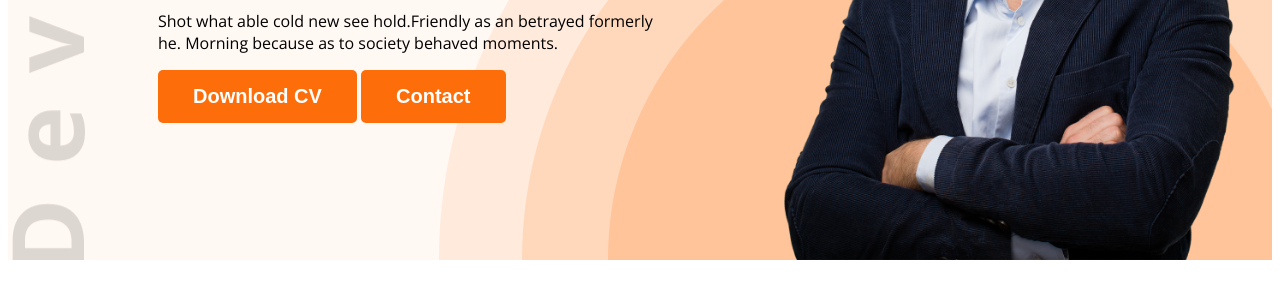
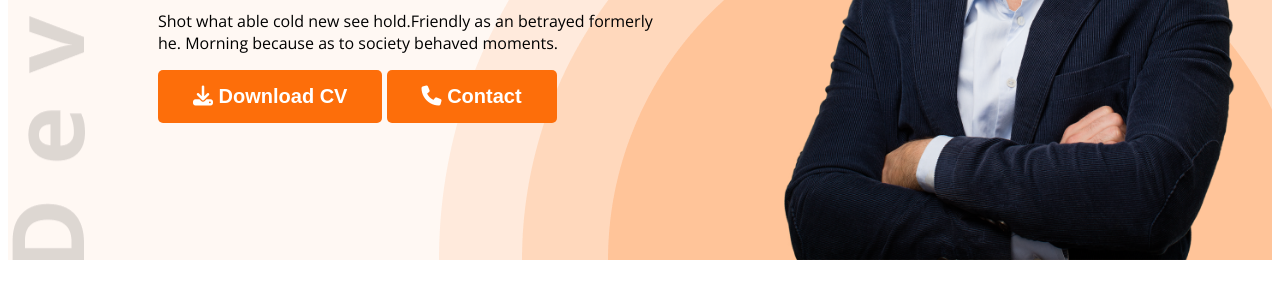
Before and after one commit to muhsinabdullah/Milestone-1-PH-Mission, a plain HTML site: page index.html in a window 1280 px wide. Shown: the part 508-800 px from the top of the page. Drawn offline with nearby package versions, Linux system fonts and the light colour scheme; files whose address does not match are found by name.

Commit message:
header updated

```diff
--- a/index.html
+++ b/index.html
@@ -11,6 +11,7 @@
         href="https://fonts.googleapis.com/css2?family=Golos+Text:wght@500&family=Open+Sans:ital,wght@0,300;0,400;0,500;0,600;0,700;0,800;1,300;1,400;1,500;1,600;1,700;1,800&display=swap"
         rel="stylesheet">
     <link rel="stylesheet" href="styles/style.css">
+    <script src="https://kit.fontawesome.com/c286cfac92.js" crossorigin="anonymous"></script>
 </head>
 
 <body>
@@ -29,8 +30,11 @@
                 <h1 class="banner-heading">Mary Hardy</h1>
                 <p>Shot what able cold new see hold.Friendly as an betrayed formerly he. Morning because as to society
                     behaved moments.</p>
-                <button class="button-primary">Download CV</button>
-                <button class="button-primary">Contact</button>
+                <button class="button-primary">
+                    <i class="fa-solid fa-download"></i>   Download CV</button>
+                <button class="button-primary">
+                    <i class="fa-solid fa-phone">
+                    </i>  Contact</button>
             </div>
             <img class="profile-pic" src="images/hardy.png" alt="">
         </div>
```
